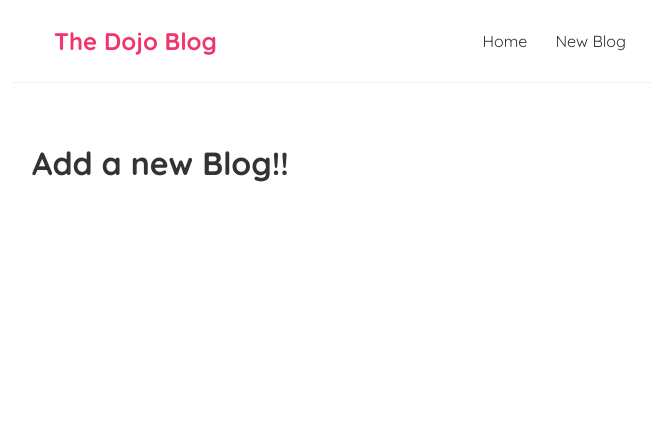
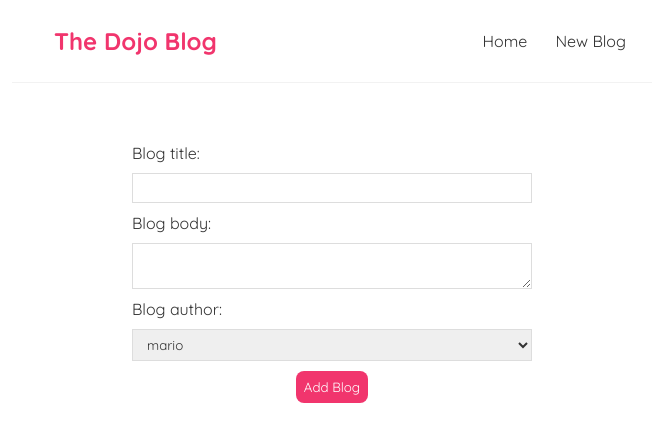
Before and after one commit to joy-98/basic-blog, a React (Create React App) app: page /create in a window 1280 px wide. Shown: the top 442 px of the page, without its empty margins (308-964 px from the left). Built offline with nearby package versions, Linux system fonts and the light colour scheme.

Commit message:
added form

```diff
--- a/src/Create.js
+++ b/src/Create.js
@@ -1,9 +1,49 @@
+import { useState } from "react";
 const Create = () => {
+    // alternative way to make useState
+    const [state, setState] = useState({
+        title: '',
+        body: '',
+        author: 'mario'
+    })
+
+    const handleChange = (evt) => {
+        setState({
+            ...state,
+            [evt.target.name]: evt.target.value
+        })
+    }
+
     return (
         <div className="create">
-            <h1>Add a new Blog!!</h1>
+            <form>
+                <label>Blog title:</label>
+                <input
+                    type="text"
+                    name='title'
+                    required
+                    value={state.title}
+                    onChange={handleChange}
+                />
+                <label>Blog body:</label>
+                <textarea
+                    name='body'
+                    required
+                    value={state.body}
+                    onChange={handleChange}
+                />
+                <label>Blog author:</label>
+                <select
+                    name='author'
+                    onChange={handleChange}
+                >
+                    <option value="mario">mario</option>
+                    <option value="yoshi">yoshi</option>
+                </select>
+                <button>Add Blog</button>
+            </form>
         </div>
-     );
+    );
 }
 
 export default Create;
--- a/src/index.css
+++ b/src/index.css
@@ -49,7 +49,7 @@
   margin-bottom: 8px;
 }
 
-.blog-preview a{
+.blog-preview a {
   text-decoration: none;
 }
 
@@ -70,3 +70,37 @@
   border-radius: 8px;
   cursor: pointer;
 }
+
+/* create new blog form */
+.create {
+  max-width: 400px;
+  margin: 0 auto;
+  text-align: center;
+}
+.create label {
+  text-align: left;
+  display: block;
+}
+.create h2 {
+  font-size: 20px;
+  color: #f1356d;
+  margin-bottom: 30px;
+}
+.create input,
+.create textarea,
+.create select {
+  width: 100%;
+  padding: 6px 10px;
+  margin: 10px 0;
+  border: 1px solid #ddd;
+  box-sizing: border-box;
+  display: block;
+}
+.create button {
+  background: #f1356d;
+  color: #fff;
+  border: 0;
+  padding: 8px;
+  border-radius: 8px;
+  cursor: pointer;
+}
```
